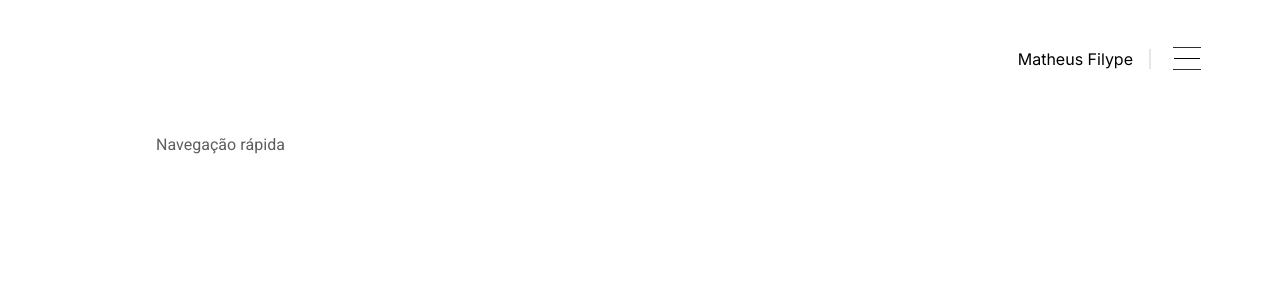
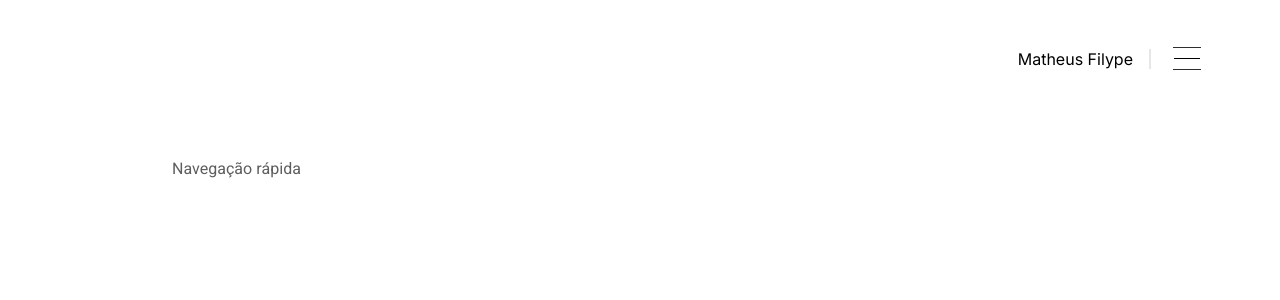
Before and after one commit to Santosl2/mfilypedev, a Next.js app: page /1 in a window 1280 px wide. Shown: the top 300 px of the page. Built offline with nearby package versions, Linux system fonts and the light colour scheme.

Commit message:
release: fixed fast navigation box

```diff
--- a/src/components/PostList/PostLayout.tsx
+++ b/src/components/PostList/PostLayout.tsx
@@ -42,7 +42,8 @@ export default function PostLayout(props: PostLayoutProps) {
     <>
       <PostArticleLayout>
         <Flex justifyContent="space-between">
-          <div className="box" id="boxFixed" style={{ width: "40%" }}>
+          <div className="box" style={{ width: "40%" }}>
+            <div id="boxFixed">
               <span>Navegação rápida</span>
               <ul>
                 {fastNavigation?.map(lists => {
@@ -53,6 +54,7 @@ export default function PostLayout(props: PostLayoutProps) {
                   );
                 })}
               </ul>
+            </div>
           </div>
 
           <div className="box">
```
Lines whose indentation alone changed are shown as unchanged.
